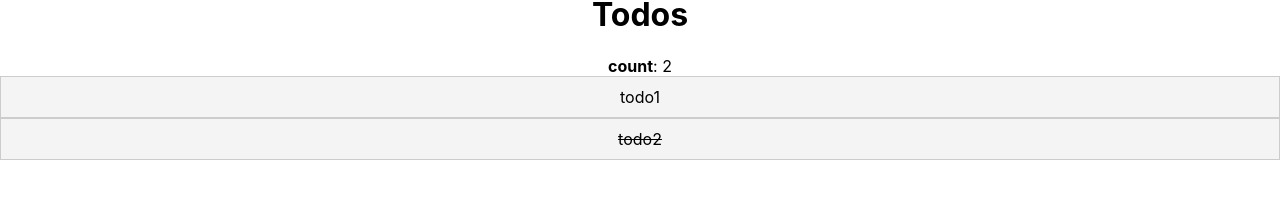
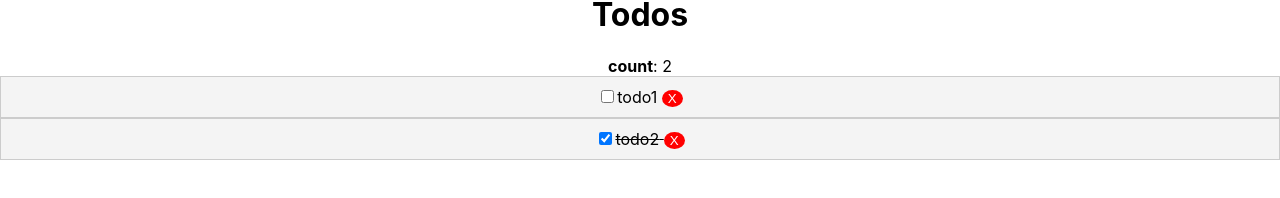
Before and after one commit to ILyaCyclone/react-traversymedia-todolist, a React (Create React App) app: page / in a window 1280 px wide. Shown: the part 128-326 px from the top of the page. Built offline with nearby package versions, Linux system fonts and the light colour scheme; the HTML template or start-up script is replaced by a standard one.

Commit message:
add delete button

```diff
--- a/src/App.js
+++ b/src/App.js
@@ -20,11 +20,28 @@ class App extends Component {
     ]
   }
 
+
+  toggleCompleted = (id) => {
+    this.setState({ todos: this.state.todos.map(todo => {
+      if(todo.id === id) {
+        todo.completed = !todo.completed
+      }
+      return todo;
+    }) });
+  }
+
+  deleteTodo = (id) => {
+    this.setState(
+      {todos: this.state.todos.filter(todo => todo.id !== id)}
+    );
+  }
+
+
   render() {
     return (
       <div className="App">
       <Header/>
-      <Todos todos={this.state.todos} />
+      <Todos todos={this.state.todos} toggleCompleted={this.toggleCompleted} deleteTodo={this.deleteTodo} />
       </div>
     )
   }
--- a/src/components/TodoItem.js
+++ b/src/components/TodoItem.js
@@ -13,12 +13,25 @@ export class TodoItem extends Component {
 
 
   render() {
+    const { title, id, completed } = this.props.todo;
     return (
       <div style={this.itemStyle()}>
-        {this.props.todo.title}
+        <input type="checkbox" checked={completed} onChange={this.props.toggleCompleted.bind(this, id)} />
+        {title}
+        {' '}
+        <button style={deleteBtnStyle} onClick={this.props.deleteTodo.bind(this, id)}>X</button>
       </div>
     )
   }
+}
+
+
+
+const deleteBtnStyle = {
+    backgroundColor: "#f00",
+    color: "#fff",
+    borderRadius: "50%",
+    border: "none"
 }
 
 
--- a/src/components/Todos.js
+++ b/src/components/Todos.js
@@ -9,7 +9,9 @@ function Todos(props) {
       <b>count</b>: {props.todos.length}
        {
          props.todos.map((todo) => (
-           <TodoItem key={todo.id} todo={todo} />
+           <TodoItem key={todo.id} todo={todo}
+              toggleCompleted={props.toggleCompleted}
+              deleteTodo={props.deleteTodo} />
          ))
         }
     </div>
```
